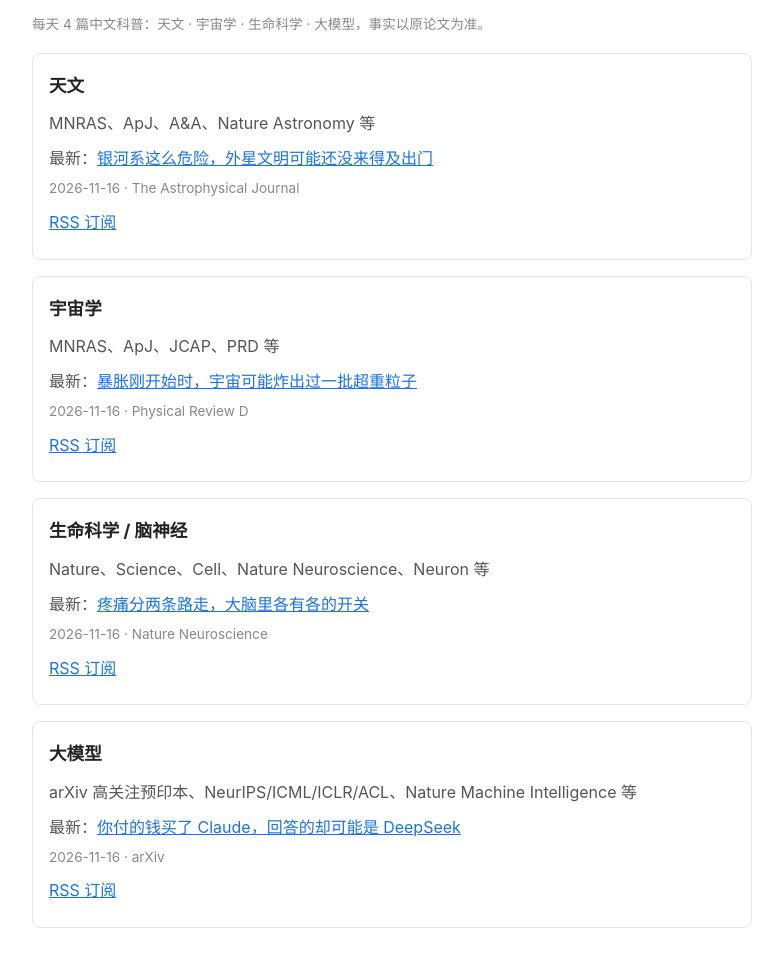
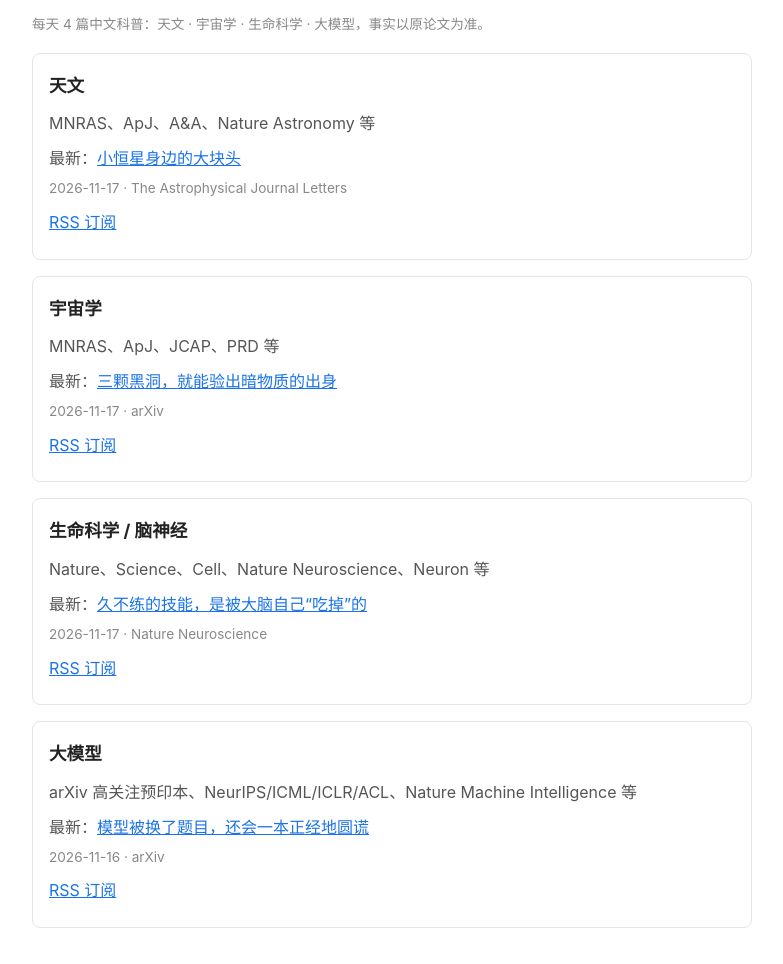
Before and after one commit to 123hurray/digest, a plain HTML site: page index.html in a window 1280 px wide. Shown: the part 78-1042 px from the top of the page, without its empty margins (248-1031 px from the left). Drawn offline with Linux system fonts and the light colour scheme.

Commit message:
digest: index.html

```diff
--- a/index.html
+++ b/index.html
@@ -17,9 +17,9 @@ a { color: #1a73e8; }
 <body>
 <h1>每日科学论文科普速递</h1>
 <p class="meta">每天 4 篇中文科普：天文 · 宇宙学 · 生命科学 · 大模型，事实以原论文为准。</p>
-<div class="track"><h2>天文</h2><p>MNRAS、ApJ、A&A、Nature Astronomy 等</p><p>最新：<a href="/home/hatch/workspace/astro-daily/astro/2026-11-17-astro.html">银河系这么危险，外星文明可能还没来得及出门</a><br><span class="meta">2026-11-16 · The Astrophysical Journal</span></p><p><a href="/home/hatch/workspace/astro-daily/astro/rss.xml">RSS 订阅</a></p></div>
-<div class="track"><h2>宇宙学</h2><p>MNRAS、ApJ、JCAP、PRD 等</p><p>最新：<a href="/home/hatch/workspace/astro-daily/cosmo/2026-11-17-cosmo.html">暴胀刚开始时，宇宙可能炸出过一批超重粒子</a><br><span class="meta">2026-11-16 · Physical Review D</span></p><p><a href="/home/hatch/workspace/astro-daily/cosmo/rss.xml">RSS 订阅</a></p></div>
-<div class="track"><h2>生命科学 / 脑神经</h2><p>Nature、Science、Cell、Nature Neuroscience、Neuron 等</p><p>最新：<a href="/home/hatch/workspace/astro-daily/life/2026-11-17-life.html">疼痛分两条路走，大脑里各有各的开关</a><br><span class="meta">2026-11-16 · Nature Neuroscience</span></p><p><a href="/home/hatch/workspace/astro-daily/life/rss.xml">RSS 订阅</a></p></div>
-<div class="track"><h2>大模型</h2><p>arXiv 高关注预印本、NeurIPS/ICML/ICLR/ACL、Nature Machine Intelligence 等</p><p>最新：<a href="/home/hatch/workspace/astro-daily/llm/2026-11-17-llm.html">你付的钱买了 Claude，回答的却可能是 DeepSeek</a><br><span class="meta">2026-11-16 · arXiv</span></p><p><a href="/home/hatch/workspace/astro-daily/llm/rss.xml">RSS 订阅</a></p></div>
+<div class="track"><h2>天文</h2><p>MNRAS、ApJ、A&A、Nature Astronomy 等</p><p>最新：<a href="/home/hatch/workspace/astro-daily/astro/2026-11-18-astro.html">小恒星身边的大块头</a><br><span class="meta">2026-11-17 · The Astrophysical Journal Letters</span></p><p><a href="/home/hatch/workspace/astro-daily/astro/rss.xml">RSS 订阅</a></p></div>
+<div class="track"><h2>宇宙学</h2><p>MNRAS、ApJ、JCAP、PRD 等</p><p>最新：<a href="/home/hatch/workspace/astro-daily/cosmo/2026-11-18-cosmo.html">三颗黑洞，就能验出暗物质的出身</a><br><span class="meta">2026-11-17 · arXiv</span></p><p><a href="/home/hatch/workspace/astro-daily/cosmo/rss.xml">RSS 订阅</a></p></div>
+<div class="track"><h2>生命科学 / 脑神经</h2><p>Nature、Science、Cell、Nature Neuroscience、Neuron 等</p><p>最新：<a href="/home/hatch/workspace/astro-daily/life/2026-11-18-life.html">久不练的技能，是被大脑自己“吃掉”的</a><br><span class="meta">2026-11-17 · Nature Neuroscience</span></p><p><a href="/home/hatch/workspace/astro-daily/life/rss.xml">RSS 订阅</a></p></div>
+<div class="track"><h2>大模型</h2><p>arXiv 高关注预印本、NeurIPS/ICML/ICLR/ACL、Nature Machine Intelligence 等</p><p>最新：<a href="/home/hatch/workspace/astro-daily/llm/2026-11-18-llm.html">模型被换了题目，还会一本正经地圆谎</a><br><span class="meta">2026-11-16 · arXiv</span></p><p><a href="/home/hatch/workspace/astro-daily/llm/rss.xml">RSS 订阅</a></p></div>
 </body>
 </html>
```
